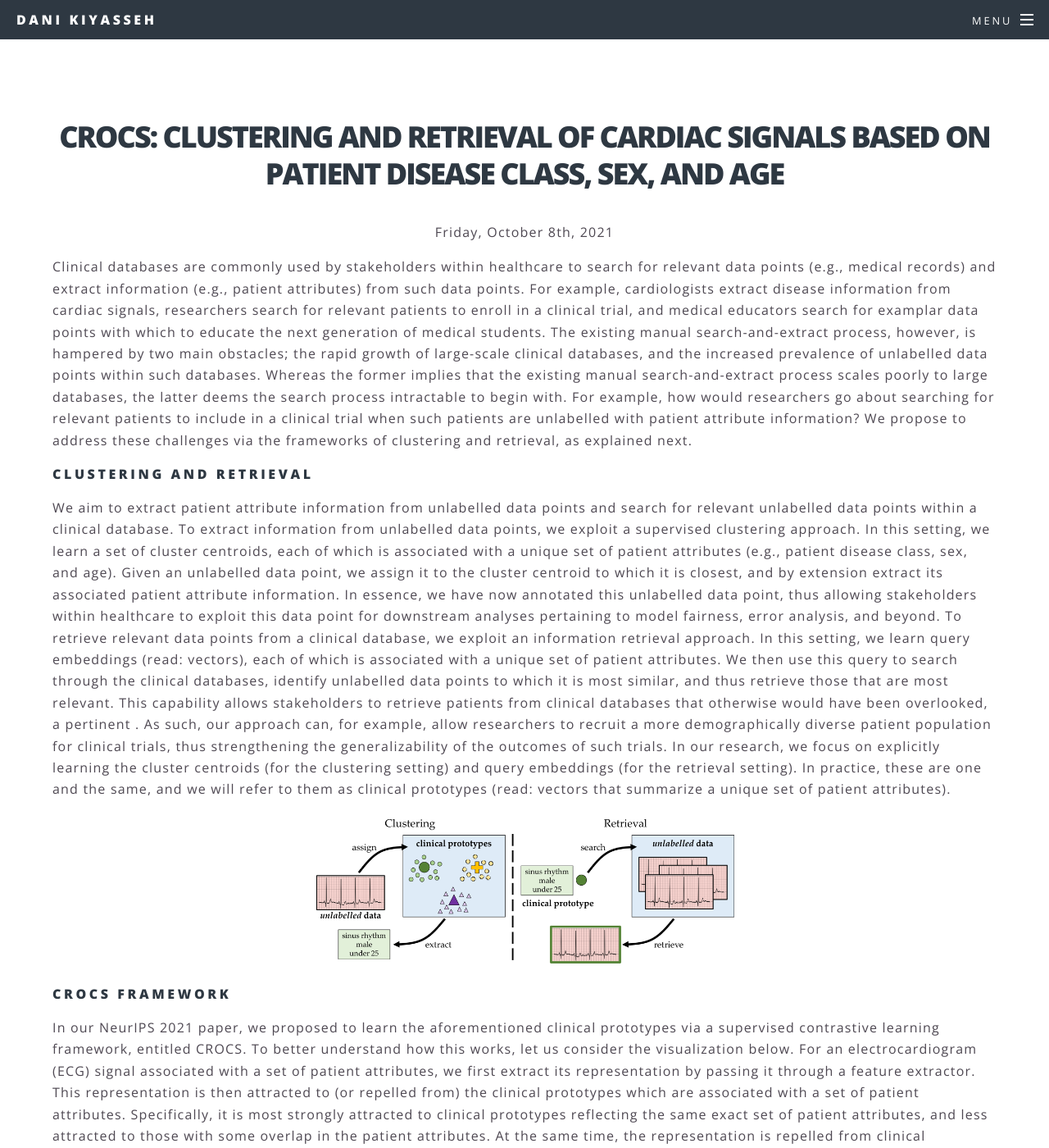
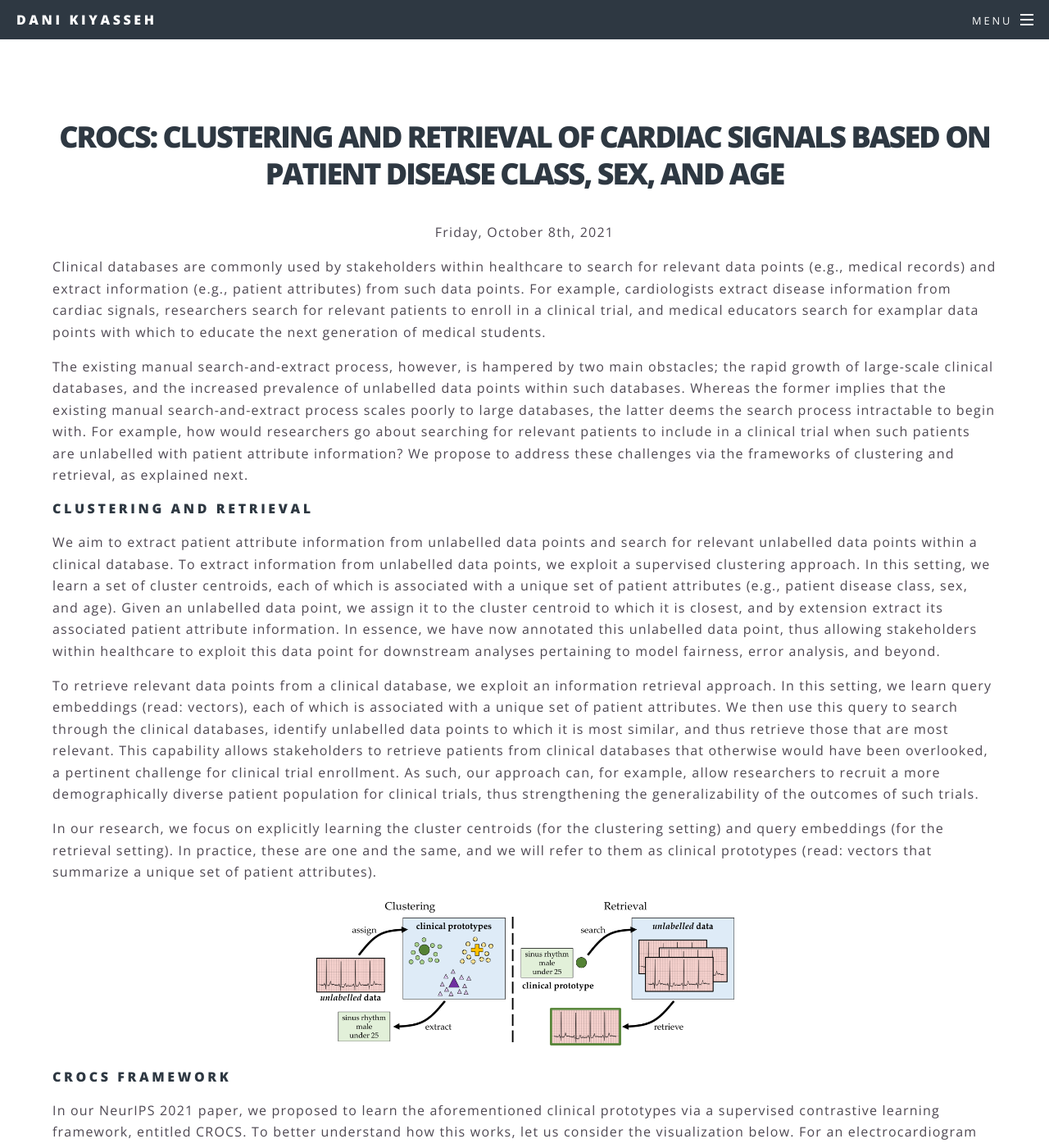
Before and after one commit to danikiyasseh/danikiyasseh.github.io, a Jekyll site: the page blogs/CROCS/index.html, which Jekyll copies as it is, in a window 1280 px wide and 1400 px high. Shown: the whole window at 82% size. Built offline with Jekyll 4.4.1, drawn with Linux system fonts in a browser that asks for light colours; a style sheet for code colours, icons or effects is not loaded.

Commit message:
Update index.html

```diff
--- a/blogs/CROCS/index.html
+++ b/blogs/CROCS/index.html
@@ -87,11 +87,14 @@
 								<p>
 								Clinical databases are commonly used by stakeholders within healthcare to search for relevant data points (e.g., medical records) and extract information (e.g., patient attributes)
 								from such data points. For example, cardiologists extract disease information from cardiac signals, researchers search for relevant patients to enroll in a clinical trial, and medical
-								educators search for examplar data points with which to educate the next generation of medical students. The existing manual search-and-extract process, however, is hampered by two main
+								educators search for examplar data points with which to educate the next generation of medical students.
+								</p>
+								<p>
+								The existing manual search-and-extract process, however, is hampered by two main
 								obstacles; the rapid growth of large-scale clinical databases, and the increased prevalence of unlabelled data points within such databases. Whereas the former implies that the existing
 								manual search-and-extract process scales poorly to large databases, the latter deems the search process intractable to begin with. For example, how would researchers go about searching
 								for relevant patients to include in a clinical trial when such patients are unlabelled with patient attribute information? We propose to address these challenges via the frameworks of
-								<a href="https://en.wikipedia.org/wiki/Cluster_analysis">clustering</a> and <a href="https://en.wikipedia.org/wiki/Information_retrieval">retrieval</a>, as explained next.
+								<a id='overwhite' href="https://en.wikipedia.org/wiki/Cluster_analysis">clustering</a> and <a id='overwhite' href="https://en.wikipedia.org/wiki/Information_retrieval">retrieval</a>, as explained next.
 								</p>
 
 								<h4>
@@ -102,12 +105,14 @@
 								we exploit a supervised clustering approach. In this setting, we learn a set of cluster centroids, each of which is associated with a unique set of patient attributes (e.g., patient disease class, sex, and age).
 								Given an unlabelled data point, we assign it to the cluster centroid to which it is closest, and by extension extract its associated patient attribute information. In essence, we have now annotated this
 								unlabelled data point, thus allowing stakeholders within healthcare to exploit this data point for downstream analyses pertaining to model fairness, error analysis, and beyond.
-
+								</p>
+								</p>
 								To retrieve relevant data points from a clinical database, we exploit an information retrieval approach. In this setting, we learn query embeddings (read: vectors), each of which is associated with a unique set of
 								patient attributes. We then use this query to search through the clinical databases, identify unlabelled data points to which it is most similar, and thus retrieve those that are most relevant. This capability allows
-								stakeholders to retrieve patients from clinical databases that otherwise would have been overlooked, a pertinent <a href="https://hbr.org/2021/06/addressing-demographic-disparities-in-clinical-trials#:~:text=Clinical%20trials%20primarily%20enroll%20white,16%25%20of%20patients%20in%20trials."challenge for clinical trial enrollment</a>.
+								stakeholders to retrieve patients from clinical databases that otherwise would have been overlooked, a pertinent <a id='overwhite' href="https://hbr.org/2021/06/addressing-demographic-disparities-in-clinical-trials#:~:text=Clinical%20trials%20primarily%20enroll%20white,16%25%20of%20patients%20in%20trials.">challenge for clinical trial enrollment</a>.
 								As such, our approach can, for example, allow researchers to recruit a more demographically diverse patient population for clinical trials, thus strengthening the generalizability of the outcomes of such trials.
-
+								</p>
+								<p>
 								In our research, we focus on explicitly learning the cluster centroids (for the clustering setting) and query embeddings (for the retrieval setting). In practice, these are one and the same, and we will refer to them
 								as clinical prototypes (read: vectors that summarize a unique set of patient attributes).
 								</p>
@@ -121,7 +126,7 @@
 								CROCS Framework
 								</h4>
 								<p>
-									In our NeurIPS 2021 <a href="https://arxiv.org/abs/2011.14230">paper</a>, we proposed to learn the aforementioned clinical prototypes via a supervised contrastive learning framework, entitled CROCS. To better understand
+								In our NeurIPS 2021 <a id='overwhite' href="https://arxiv.org/abs/2011.14230">paper</a>, we proposed to learn the aforementioned clinical prototypes via a supervised contrastive learning framework, entitled CROCS. To better understand
 								how this works, let us consider the visualization below. For an electrocardiogram (ECG) signal associated with a set of patient attributes, we first extract
 								its representation by passing it through a feature extractor. This representation is then attracted to (or repelled from) the clinical prototypes which are associated with a set of
 								patient attributes. Specifically, it is most strongly attracted to clinical prototypes reflecting the same exact set of patient attributes, and less attracted to those with some overlap in the patient attributes.
@@ -146,7 +151,7 @@
 								</p>
 								<p>
 								<center>
-									<img src="./images/semantic_arrangement.png" style="width: 30vw;" />
+									<img src="./images/semantic_arrangement.png" style="width: 25vw;" />
 								</center>
 								</p>
 
@@ -198,7 +203,7 @@
 								Acknowledgements
 								</h4>
 								<p>
-								We would like to thank Antong Chen for reviewing a preliminary version of the associated manuscript. We would also like to thank <a href="https://www.youtube.com/watch?v=uQk9VTLvzLA">Nagat Al-Saghira</a> and <a href="https://www.youtube.com/watch?v=C6SPcxQdK8M">Mohammed Abdel Wahab</a> for lending us their voice.
+								We would like to thank Antong Chen for reviewing a preliminary version of the associated manuscript. We would also like to thank <a id='overwhite' href="https://www.youtube.com/watch?v=uQk9VTLvzLA">Nagat Al-Saghira</a> and <a id='overwhite' href="https://www.youtube.com/watch?v=C6SPcxQdK8M">Mohammed Abdel Wahab</a> for lending us their voice.
 								</p>
 
 							    </br>
```
Lines whose indentation alone changed are shown as unchanged.
